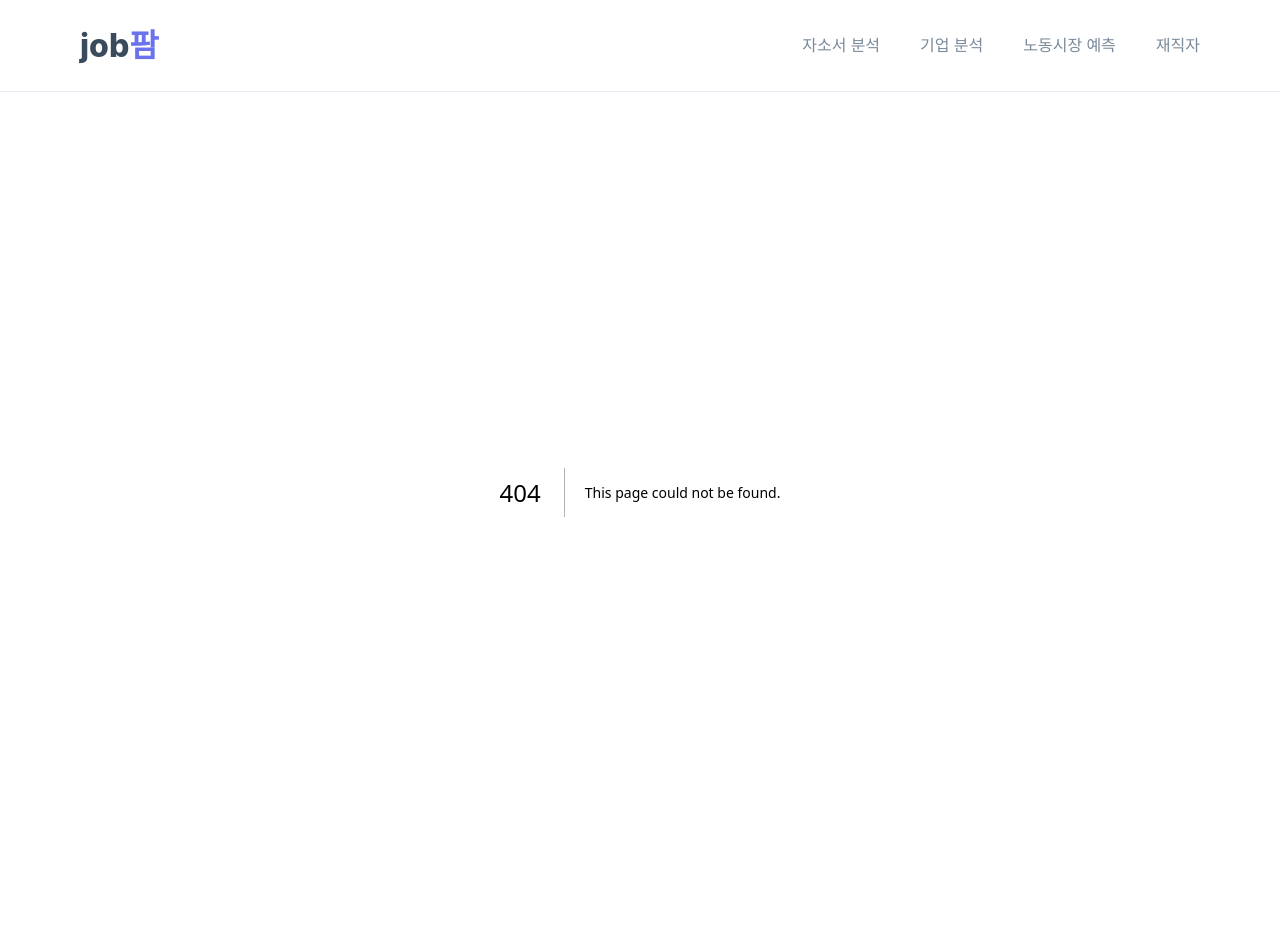
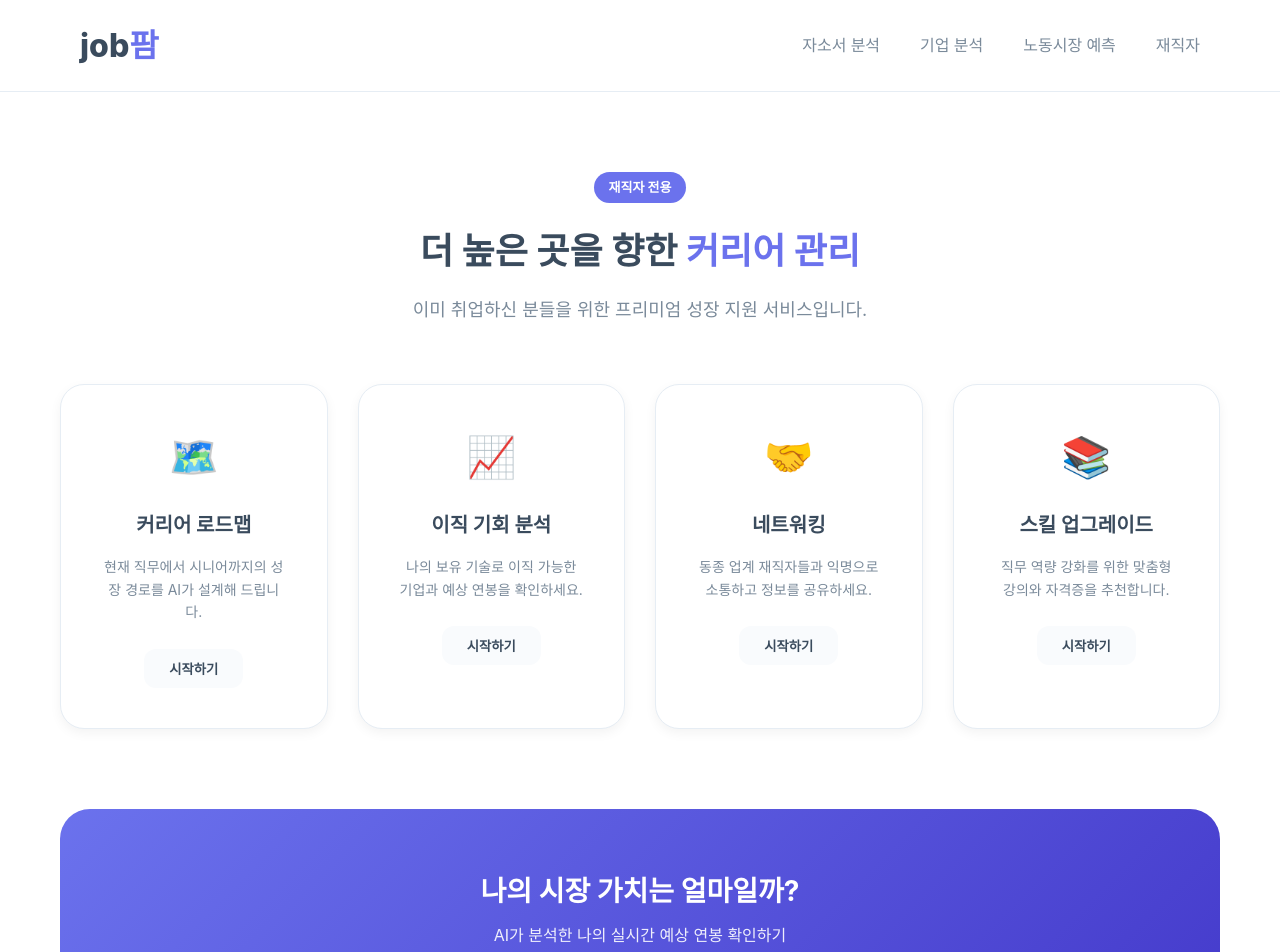
Before and after one commit to naseoyun/AI-service, a Next.js app: page /employee/employee_frontend in a window 1280 px wide. Before the commit this address had no page. Shown: the top 952 px of the page. Before the commit the page ends 892 px from the top, so only its background shows below. Built offline with nearby package versions, Linux system fonts and the light colour scheme.

Commit message:
Create page.js
frontend 파일 위치 변경

```diff
--- /dev/null
+++ b/app/employee/employee_frontend/page.js
@@ -0,0 +1,40 @@
+'use client';
+import './Employee.css';
+
+const EMPLOYEE_SERVICES = [
+  { id: 1, title: '커리어 로드맵', desc: '현재 직무에서 시니어까지의 성장 경로를 AI가 설계해 드립니다.', icon: '🗺️' },
+  { id: 2, title: '이직 기회 분석', desc: '나의 보유 기술로 이직 가능한 기업과 예상 연봉을 확인하세요.', icon: '📈' },
+  { id: 3, title: '네트워킹', desc: '동종 업계 재직자들과 익명으로 소통하고 정보를 공유하세요.', icon: '🤝' },
+  { id: 4, title: '스킬 업그레이드', desc: '직무 역량 강화를 위한 맞춤형 강의와 자격증을 추천합니다.', icon: '📚' },
+];
+
+export default function EmployeePage() {
+  return (
+    <div className="employee-page">
+      <header className="employee-header">
+        <span className="badge">재직자 전용</span>
+        <h2>더 높은 곳을 향한 <strong>커리어 관리</strong></h2>
+        <p>이미 취업하신 분들을 위한 프리미엄 성장 지원 서비스입니다.</p>
+      </header>
+
+      <div className="service-grid">
+        {EMPLOYEE_SERVICES.map((service) => (
+          <div key={service.id} className="service-card">
+            <div className="service-icon">{service.icon}</div>
+            <h3>{service.title}</h3>
+            <p>{service.desc}</p>
+            <button className="detail-btn">시작하기</button>
+          </div>
+        ))}
+      </div>
+
+      <div className="banner-section">
+        <div className="banner-content">
+          <h3>나의 시장 가치는 얼마일까?</h3>
+          <p>AI가 분석한 나의 실시간 예상 연봉 확인하기</p>
+          <button className="banner-btn">분석 시작</button>
+        </div>
+      </div>
+    </div>
+  );
+}
```
